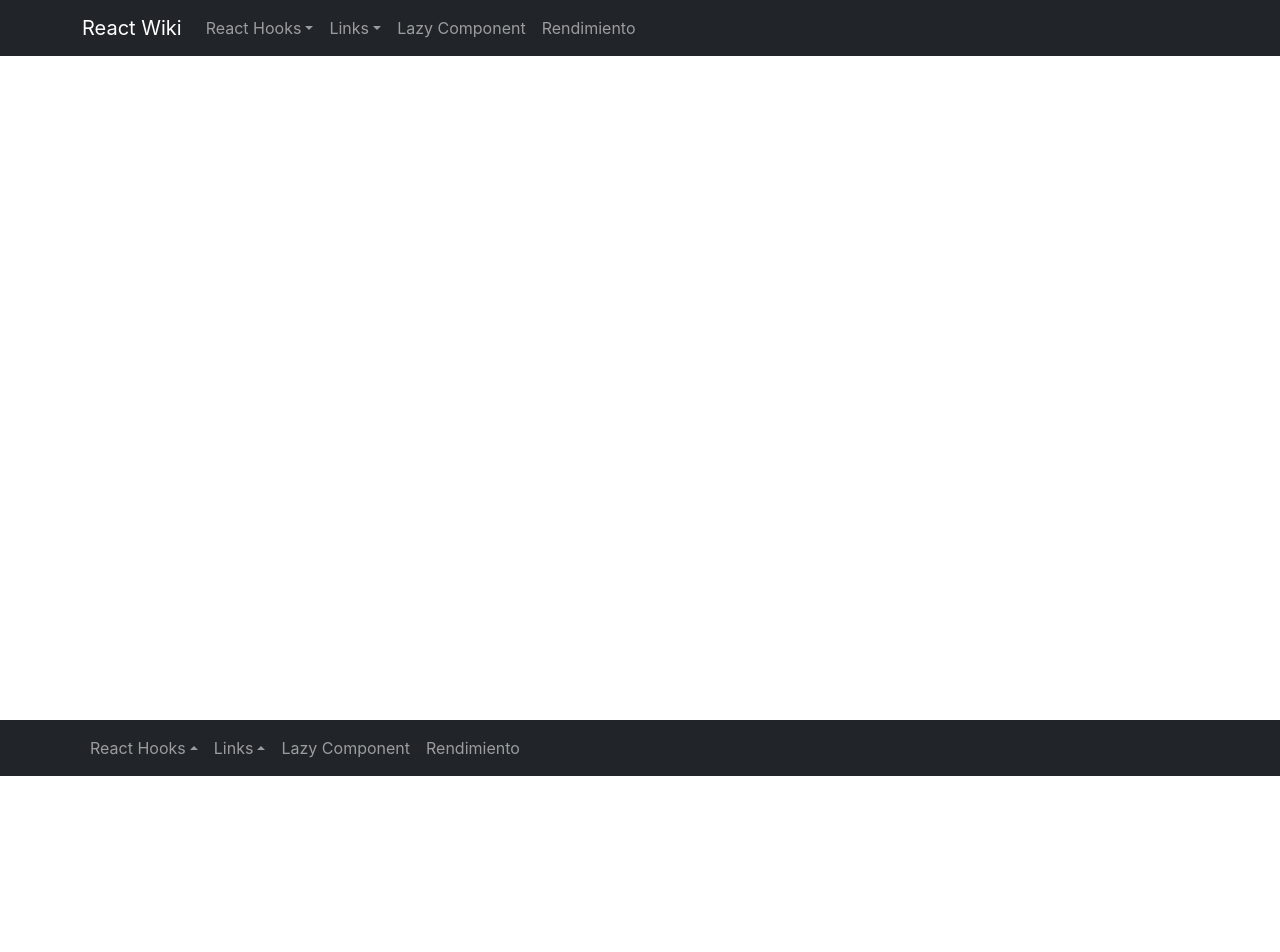
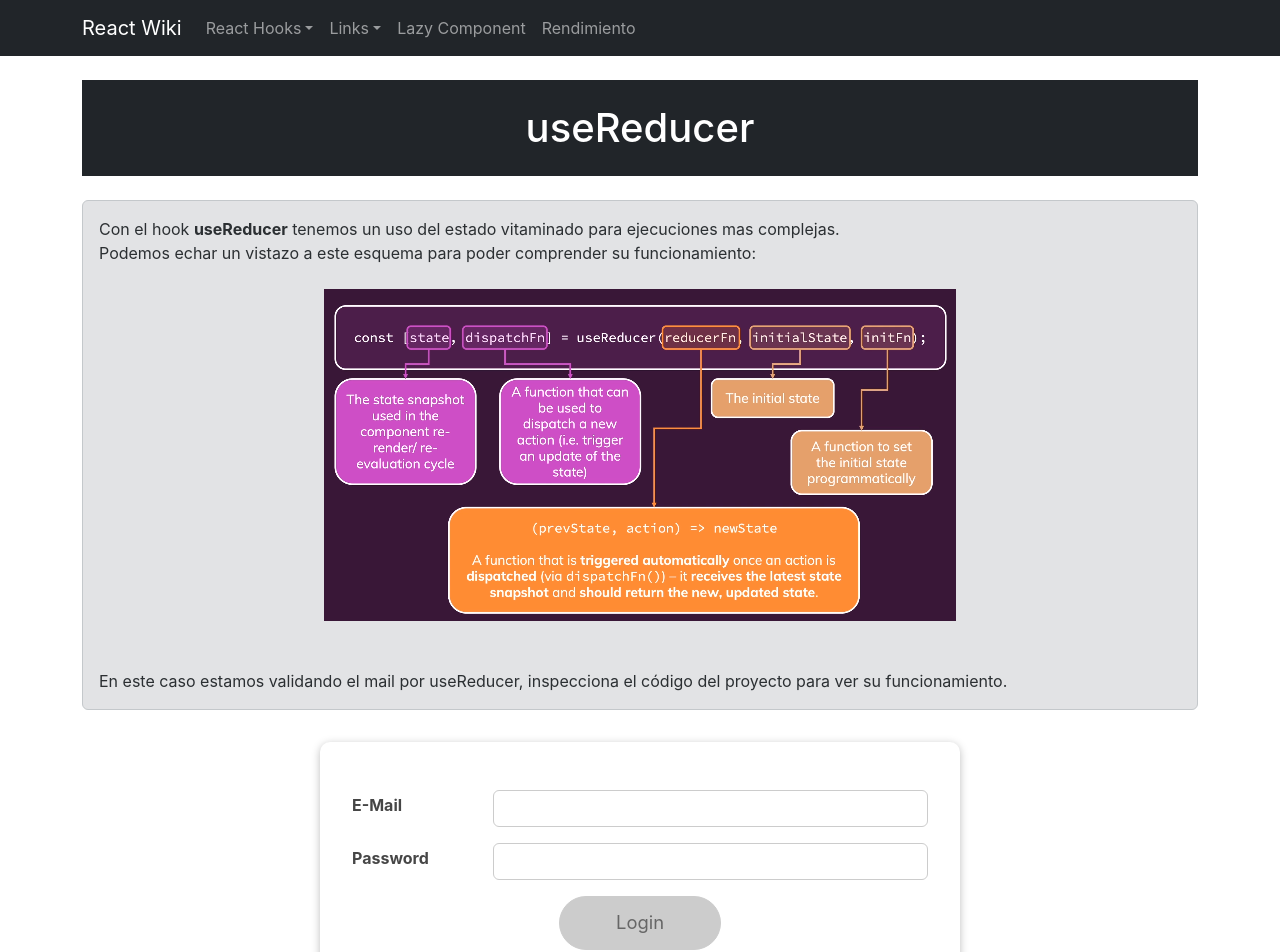
Before and after one commit to AntonioMCV/reactwiki, a React (Create React App) app: page /use-reducer in a window 1280 px wide. Shown: the top 952 px of the page. Before the commit the page ends 800 px from the top, so only its background shows below. Built offline with nearby package versions, Linux system fonts and the light colour scheme.

Commit message:
feat: (useReducerPage) - Added useReducerPage

```diff
--- a/src/App.js
+++ b/src/App.js
@@ -13,6 +13,7 @@ import { Route, Routes } from 'react-router-dom';
 import LazyComponentPage from './pages/LazyComponentPage';
 import Rendimiento from './pages/Rendimiento';
 import UseEffectPage from './pages/UseEffectPage';
+import UseReducerPage from './pages/UseReducerPage';
 
 function App() {
   return (
@@ -24,6 +25,7 @@ function App() {
             <Routes>
               <Route path='/' element={<Home />} />
               <Route path='/use-effect' element={<UseEffectPage/>} />
+              <Route path='/use-reducer' element={<UseReducerPage/>} />
               <Route path='/links' element={<Links/>} />
               <Route path='/image' element={<ContextPage/>} />
               <Route path='/context' element={<ContextPage/>} />
--- a/src/components/Footer.js
+++ b/src/components/Footer.js
@@ -17,7 +17,7 @@ const Footer = () => {
                  <Link className="dropdown-item" to="/use-effect">useEffect & ModuleCSS</Link>
                 </li>
                 <li>
-                 <Link className="dropdown-item" to="/use-effect">useReducer</Link>
+                 <Link className="dropdown-item" to="/use-reducer">useReducer</Link>
                 </li>
               </ul>
             </li>
--- a/src/components/Header.js
+++ b/src/components/Header.js
@@ -27,7 +27,7 @@ const Header = () => {
                  <Link className="dropdown-item" to="/use-effect">useEffect & ModuleCSS</Link>
                 </li>
                 <li>
-                 <Link className="dropdown-item" to="/use-effect">useReducer</Link>
+                 <Link className="dropdown-item" to="/use-reducer">useReducer</Link>
                 </li>
               </ul>
             </li>
--- /dev/null
+++ b/src/components/LoginUseReducer.js
@@ -0,0 +1,118 @@
+import React, { useState, useReducer } from "react";
+import classes from "./LoginUseEffect.module.css";
+
+const emailReducer = (state, action) => {
+  if (action.type === 'USER_INPUT') {
+    return { value: action.val, isValid: action.val.includes('@') };
+  }
+  if (action.type === 'INPUT_BLUR') {
+    return { value: state.value, isValid: state.value.includes('@') };
+  }
+  return { value: "", isValid: false };
+};
+
+const LoginUseReducer = () => {
+/*   const [enteredEmail, setEnteredEmail] = useState("");
+  const [emailIsValid, setEmailIsValid] = useState(); */
+  const [enteredPassword, setEnteredPassword] = useState("");
+  const [passwordIsValid, setPasswordIsValid] = useState();
+  const [formIsValid, setFormIsValid] = useState(false);
+
+  const [emailState, dispachEmail] = useReducer(emailReducer, {
+    value: '',
+    isValid: null,
+  });
+  /*   useEffect(()=>{
+    console.log('useEffect runnig');
+    return () => console.log('useEffect cleanUp');
+  })
+
+  useEffect(() => {
+    const identifier = setTimeout(() => {
+      console.log('Checking form validity!');
+      setFormIsValid (
+        enteredEmail.includes('@') && enteredPassword.trim().length > 6
+      )
+    }, 500);
+
+    return () => {
+      console.log('CLEANUP');
+      clearTimeout(identifier)
+    }
+
+  }, [enteredEmail, enteredPassword]) */
+
+  const emailChangeHandler = (event) => {
+    dispachEmail({type: 'USER_INPUT', val: event.target.value})
+
+    setFormIsValid(
+      event.target.value.includes("@") && enteredPassword.trim().length > 6
+    );
+  };
+
+  const passwordChangeHandler = (event) => {
+    setEnteredPassword(event.target.value);
+
+    setFormIsValid(
+      emailState.isValid && event.target.value.trim().length > 6
+    );
+  };
+
+  const validateEmailHandler = () => {
+    dispachEmail({type: 'INPUT_BLUR'})
+  };
+
+  const validatePasswordHandler = () => {
+    setPasswordIsValid(enteredPassword.trim().length > 6);
+  };
+
+  const submitHandler = (event) => {
+    event.preventDefault();
+  };
+
+  return (
+    <>
+      <form onSubmit={submitHandler} className={classes.login}>
+        <div
+          className={`${classes.control} ${
+            emailState.isValid === false ? classes.invalid : ""
+          }`}
+        >
+          <label htmlFor="email">E-Mail</label>
+          <input
+            type="email"
+            id="email"
+            value={emailState.value}
+            onChange={emailChangeHandler}
+            onBlur={validateEmailHandler}
+          />
+        </div>
+        <div
+          className={`${classes.control} ${
+            passwordIsValid === false ? classes.invalid : ""
+          }`}
+        >
+          <label htmlFor="password">Password</label>
+          <input
+            type="password"
+            id="password"
+            value={enteredPassword}
+            onChange={passwordChangeHandler}
+            onBlur={validatePasswordHandler}
+          />
+        </div>
+        <div className={classes.actions}>
+          <button
+            type="submit"
+            className={classes.button}
+            disabled={!formIsValid}
+          >
+            Login
+          </button>
+        </div>
+      </form>
+    </>
+  );
+};
+
+export default LoginUseReducer;
--- /dev/null
+++ b/src/pages/UseReducerPage.js
@@ -0,0 +1,20 @@
+import LoginUseReducer from '../components/LoginUseReducer'
+
+const UseReducerPage = (props) => {
+
+  return (
+    <>
+      <h1 className="bg-dark text-white text-center my-4 py-4">useReducer</h1>
+      <p className="alert alert-secondary">
+        Con el hook <b>useReducer</b> tenemos un uso del estado vitaminado para ejecuciones mas complejas.<br/>
+        Podemos echar un vistazo a este esquema para poder comprender su funcionamiento:<br/>
+        <img loading='lazy' alt='' className="d-block mx-auto my-4" src='/schemeReducer.png' /><br/>
+        En este caso estamos validando el mail por useReducer, inspecciona el código del proyecto para ver su funcionamiento.
+      </p>
+
+      <LoginUseReducer />
+    </>
+  )
+}
+
+export default UseReducerPage
```
Also changed, not shown: public/schemeReducer.png (added).
